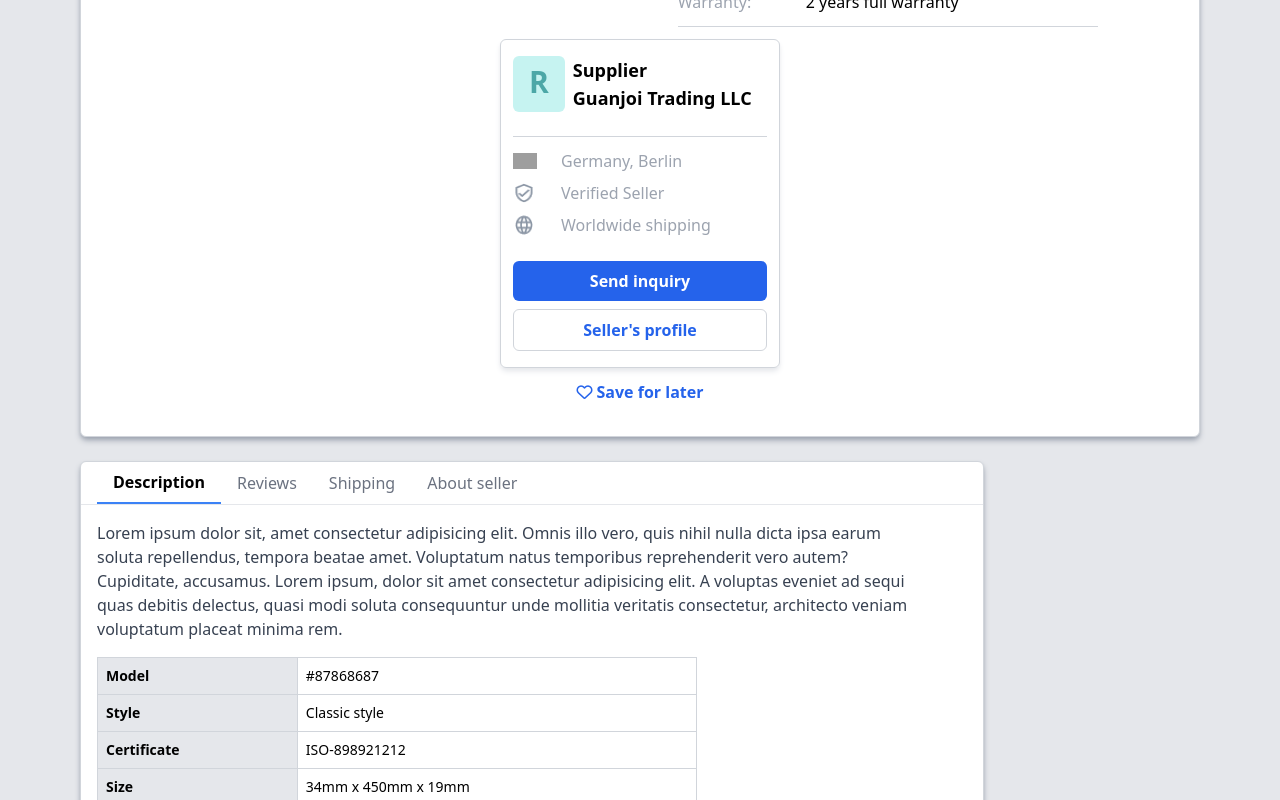
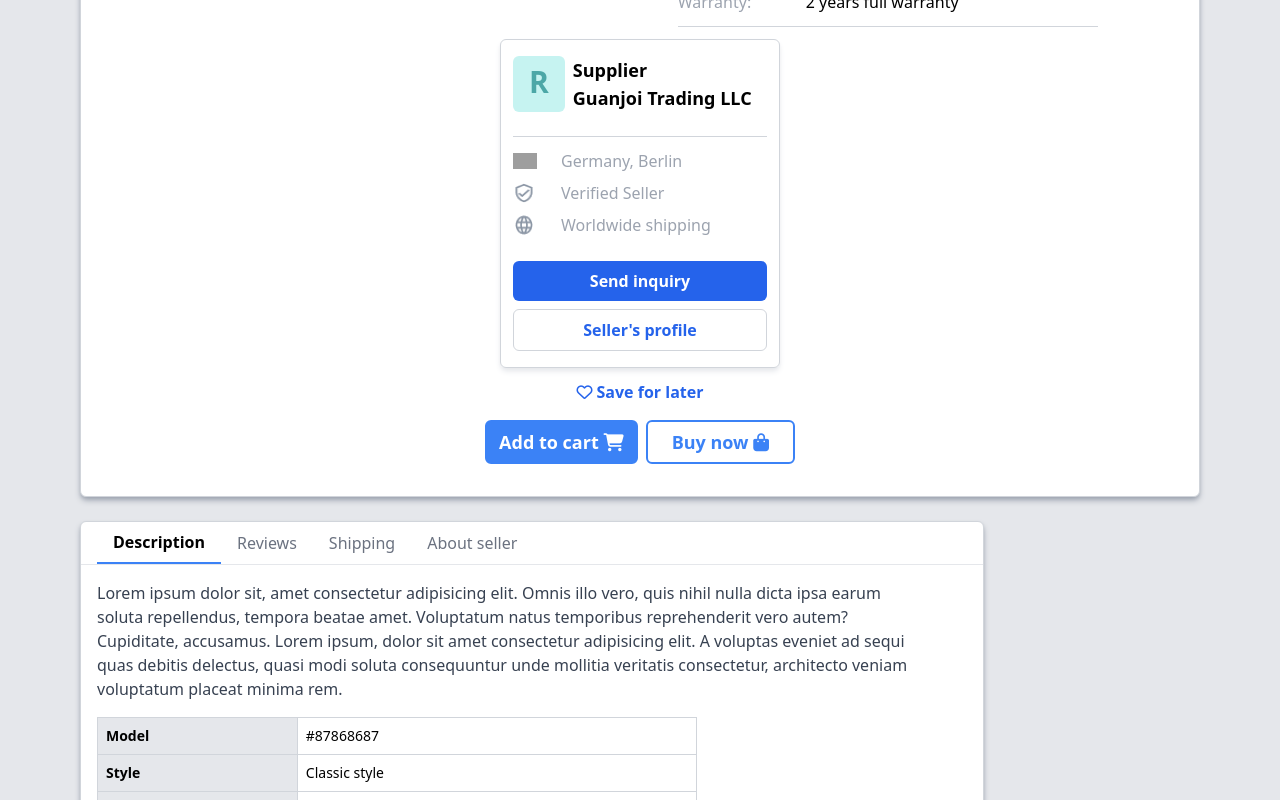
Before and after one commit to Arshanashraf/Ecommerce-webDesign, a React (Vite) app: page /details/1 in a window 1280 px wide. Shown: the part 618-1418 px from the top of the page. Built offline with nearby package versions, Linux system fonts and the light colour scheme; grey boxes are pictures that could not be loaded.

Commit message:
task completed

```diff
--- a/src/components/Detailedpage.jsx
+++ b/src/components/Detailedpage.jsx
@@ -26,7 +26,8 @@ const Detailedpage = () => {
     return (
     <div className='mx-20 2xs:mx-2 xs:mx-2'>
       <p className='text-gray-500 py-3'>Home <span className='px-1'>&#62;</span> Products <span className='px-1'>&#62;</span> {product.category} <span className='px-1'>&#62;</span> {product.name}</p>
-      <div className='flex bg-white px-4 pt-4 pb-8 justify-evenly gap-3 flex-wrap border border-gray-300 rounded-md shadow-md shadow-gray-400'>
+      <div className='bg-white px-4 pt-4 pb-8 border border-gray-300 rounded-md shadow-md shadow-gray-400'>
+      <div className='flex   justify-evenly gap-3 flex-wrap '>
         <div>
           <div className='p-2 border border-gray-300 bg-white rounded-md shadow-md shadow-gray-200 hover:scale-150'><img src={product.image} alt={product.name} className='w-[380px] '/></div>
           <div>
@@ -44,7 +45,7 @@ const Detailedpage = () => {
           <p className='text-green-500 font-semibold text-lg'> &#10003; In stock</p>
           <h1 className='text-2xl font-bold'>{product.name}</h1>
           <div>
-            <div className='flex py-3'>
+            <div className='flex flex-wrap py-3'>
               <span className='text-xl text-yellow-500'>&#9733;&#9733;&#9733;&#9733;</span>
               <span className='text-xl text-gray-400'>&#9733;</span><p className='text-lg font-semibold pl-1 pr-1  text-yellow-500'>{product.rating}</p>
               <p className='flex gap-2 font-semibold text-gray-400 text-lg'>
@@ -105,7 +106,15 @@ const Detailedpage = () => {
             </a></div>
 
         </div>
+
       </div>
+      <div className="flex flex-wrap gap-2 mt-4 justify-center">
+
+              <button className="text-white bg-blue-500 text-lg px-3 py-1.5 font-semibold rounded-md border-2 border-blue-500 hover:bg-white hover:text-blue-500">Add to cart <i className="fa-solid fa-shopping-cart "></i></button>
+              <a href='#' className="text-blue-500 text-lg px-6 py-1.5 font-semibold border-2 border-blue-500 rounded-md hover:bg-blue-500 hover:text-white">Buy now <i className="fa-solid fa-bag-shopping "></i></a>
+            </div>
+      </div>
+
 
       <div className='flex gap-4 mt-6 flex-wrap'>
         <div className='bg-white border border-gray-300 rounded-md shadow-md shadow-gray-400'>
```
